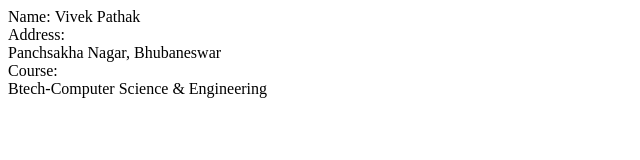
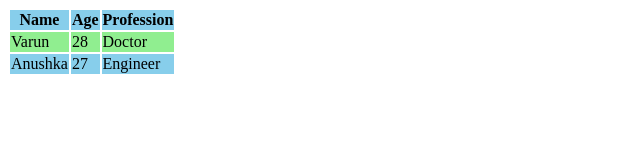
Before and after one commit to vivekpathakgit/CSW, a plain HTML site: page 2141016163_VivekPathak/A2Q1.html in a window 1280 px wide. Shown: the whole page, without its empty margins (0-640 px from the left). Drawn offline with Linux system fonts and the light colour scheme.

Commit message:
Update A2Q1.html

```diff
--- a/2141016163_VivekPathak/A2Q1.html
+++ b/2141016163_VivekPathak/A2Q1.html
@@ -5,23 +5,32 @@
 	<title>webTest</title>
 	<style>
 
-	 .r1{
-		display: inline;
+	 #r1,#r3{
+		background-color: skyblue;
 		}
-	#r2, #r4{
+	#r2{
 		background-color: lightgreen;
 		}
 	</style>
 </head>
 <body>
-	<div>
-	<div class="r1">Name: </div>
-	<div class="r1">Vivek Pathak</div>
-	<div class="r2">Address:</div>
-	<div class="r2">Panchsakha Nagar, Bhubaneswar</div>
-	<div class="r3">Course:</div>
-	<div class="r3">Btech-Computer Science & Engineering</div>
-	</div>
+	<table>
+		<tr id="r1">
+			<th>Name</th>
+			<th>Age</th>
+			<th>Profession</th>
+		</tr>
+		<tr id="r2">
+			<td>Varun</td>
+			<td>28</td>
+			<td>Doctor</td>
+		</tr>
+		<tr id="r3">
+			<td>Anushka</td>
+			<td>27</td>
+			<td>Engineer</td>
+		</tr>
+	</table>
 
 </body>
 </html>
```
